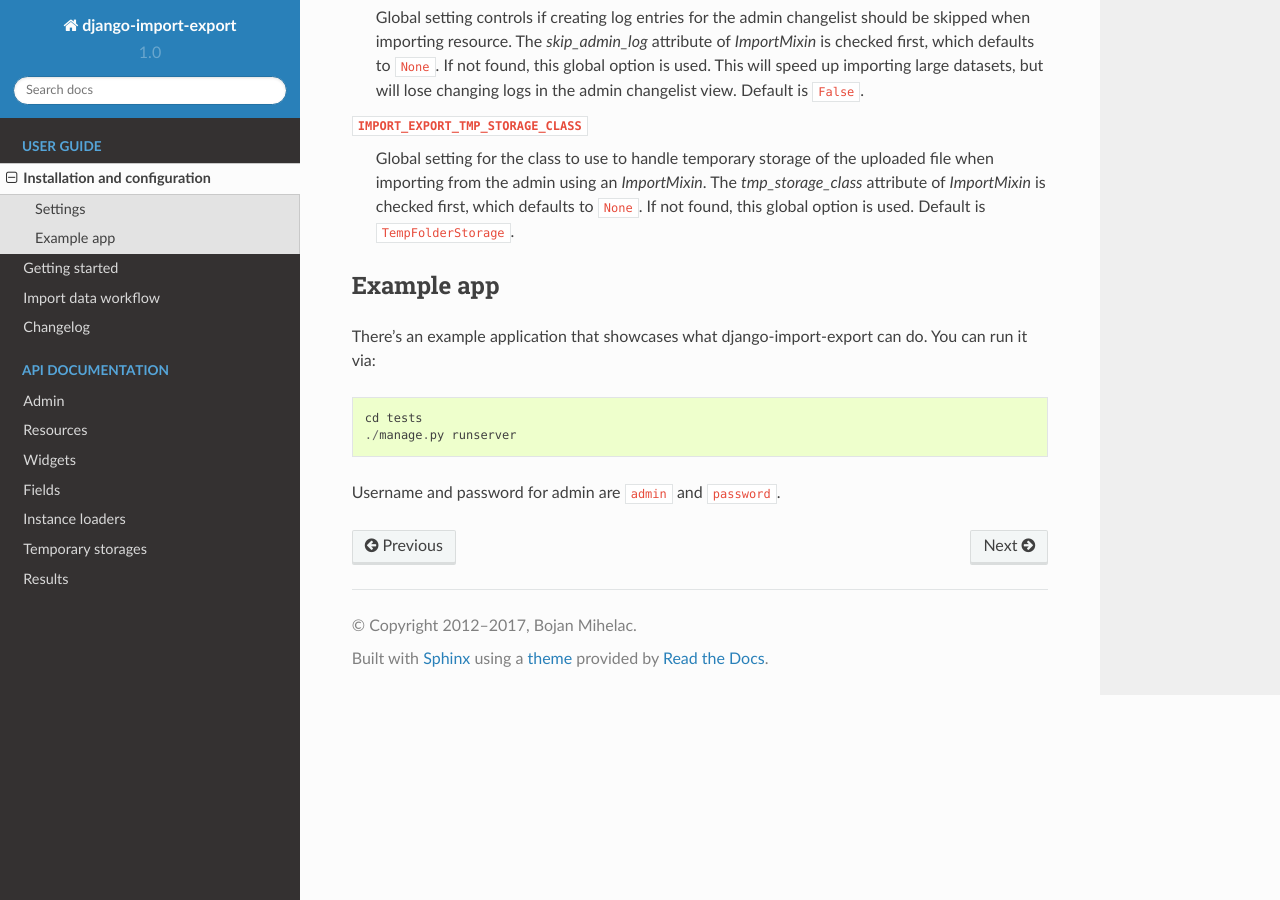
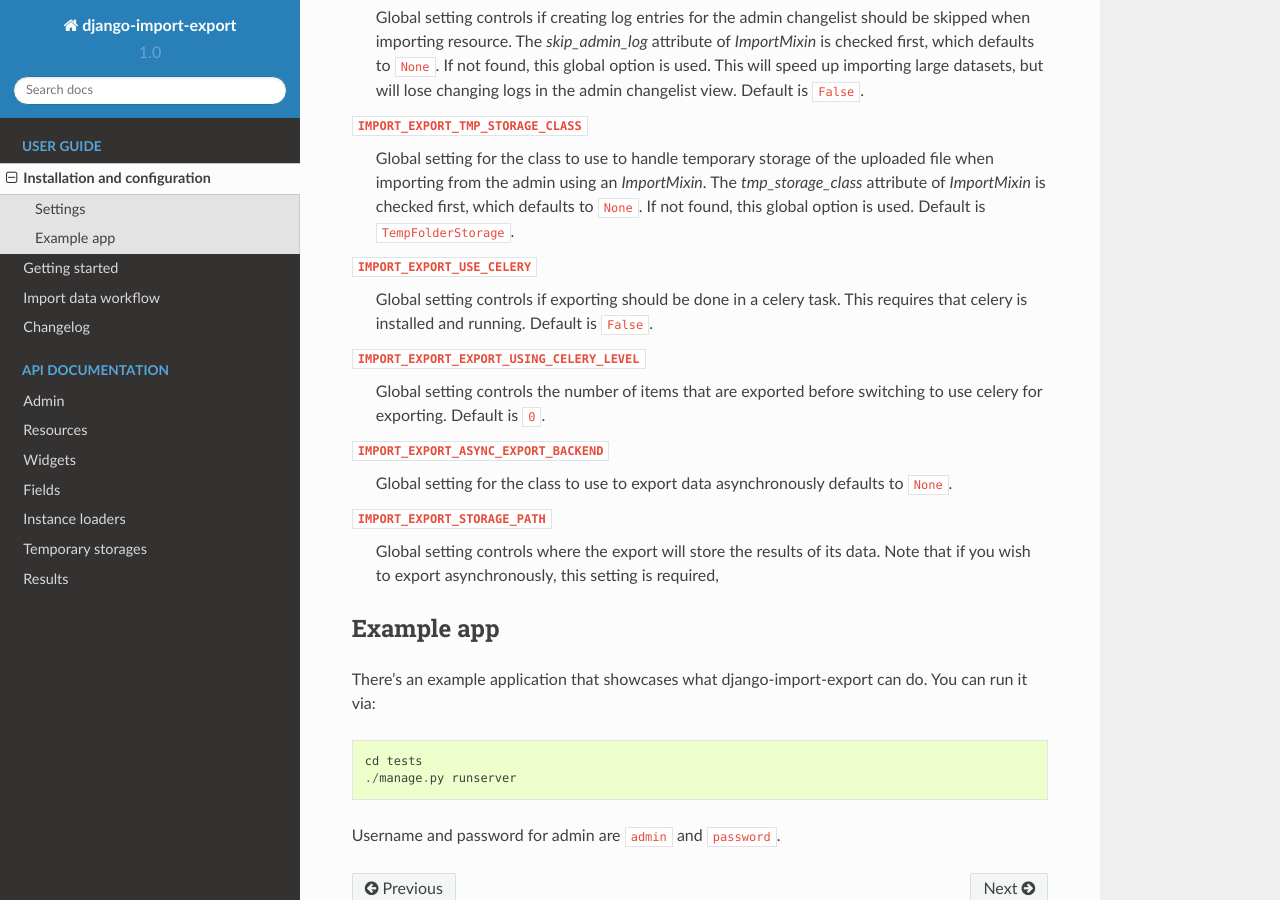
Before and after one commit to django-import-export/django-import-export, a Sphinx documentation site: the page built from docs/installation.rst, in a window 1280 px wide and 900 px high, scrolled down 981 px. Built offline with Sphinx 7.4.7 and the Read the Docs theme 2.0.0, drawn with Linux system fonts in a browser that asks for light colours; pages that are not in the unit, such as notebooks, are missing from menus.

Commit message:
Update documentation

```diff
--- a/docs/index.rst
+++ b/docs/index.rst
@@ -43,6 +43,7 @@ and exporting data with included admin integration.
    api_instance_loaders
    api_tmp_storages
    api_results
+   api_asyncronous_export_backends
 
 
 .. _`tablib`: https://github.com/kennethreitz/tablib
--- a/docs/installation.rst
+++ b/docs/installation.rst
@@ -56,6 +56,22 @@ You can use the following directives in your settings file:
     is checked first, which defaults to ``None``. If not found, this
     global option is used. Default is ``TempFolderStorage``.
 
+``IMPORT_EXPORT_USE_CELERY``
+    Global setting controls if exporting should be done in a celery task. This
+    requires that celery is installed and running. Default is ``False``.
+
+``IMPORT_EXPORT_EXPORT_USING_CELERY_LEVEL``
+    Global setting controls the number of items that are exported before
+    switching to use celery for exporting. Default is ``0``.
+
+``IMPORT_EXPORT_ASYNC_EXPORT_BACKEND``
+    Global setting for the class to use to export data asynchronously defaults
+    to ``None``.
+
+``IMPORT_EXPORT_STORAGE_PATH``
+    Global setting controls where the export will store the results of its data.
+    Note that if you wish to export asynchronously, this setting is required,
+
 
 
 Example app
```
Also changed, not shown: 2 other files.
